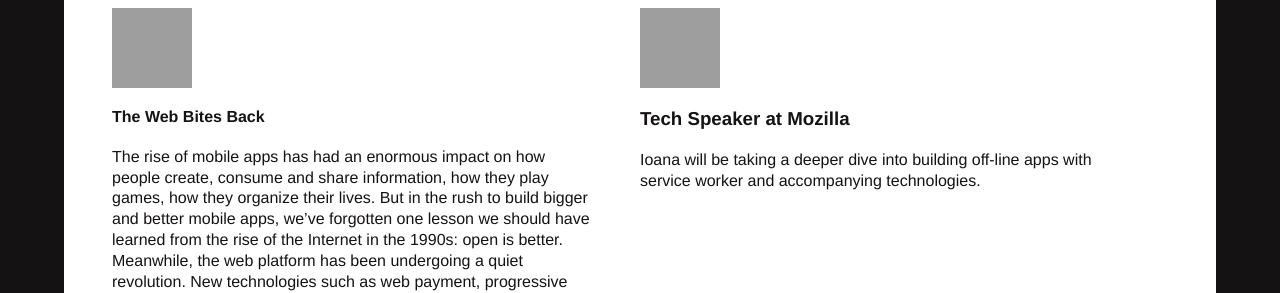
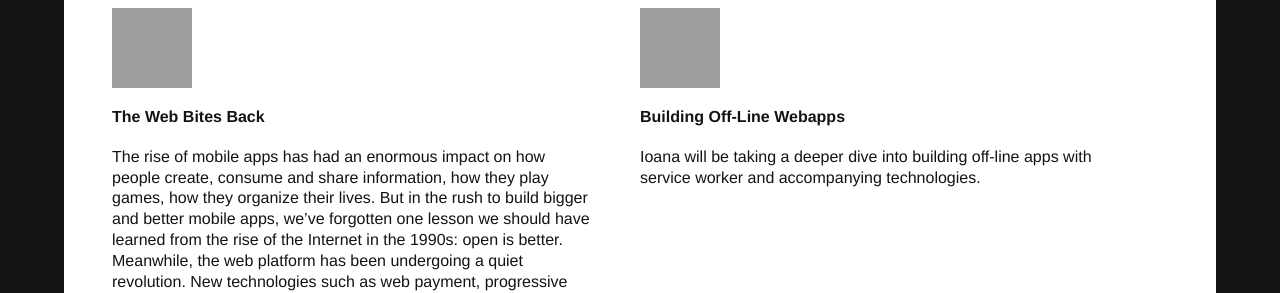
Before and after one commit to SamsungInternet/homepage-archive, a Jekyll site: the page built from events/mwp-ams.md, in a window 1280 px wide, cut to the strip 479-772 px from the top of the page. Built offline with Jekyll 4.4.1, drawn with Linux system fonts in a browser that asks for light colours; grey boxes are pictures that could not be loaded.

Commit message:
Update Ioana talk title

```diff
--- a/events/mwp-ams.md
+++ b/events/mwp-ams.md
@@ -17,7 +17,7 @@ description: Mobile World Progress Amsterdam 2017
     <div class="event-well-item"><h3><a href="https://twitter.com/ioana_cis">Ioana Chiorean</a></h3>
 
         <img src="https://pbs.twimg.com/profile_images/798036990461624321/DckqjgK9.jpg" class="speaker-pic">
-        <h3>Tech Speaker at Mozilla</h3>
+        <h4>Building Off-Line Webapps</h4>
         <p>Ioana will be taking a deeper dive into building off-line apps with service worker and accompanying technologies.</p>
     </div>
     <div class="event-well-item"><h2>Venue</h2>
```
